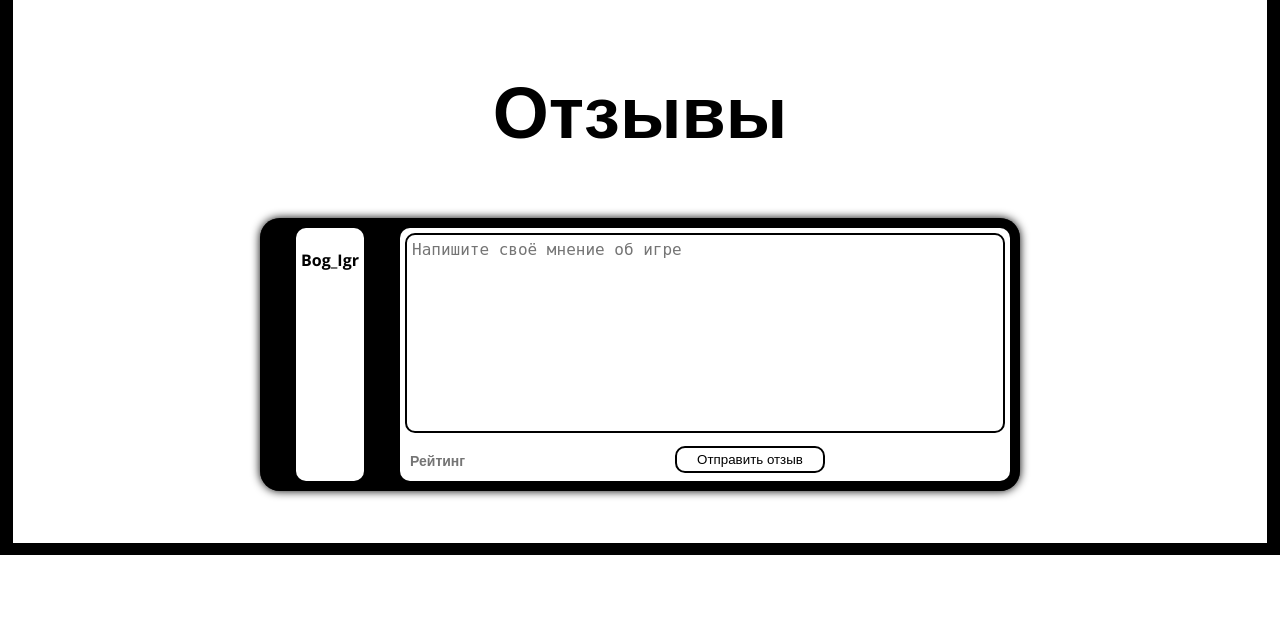
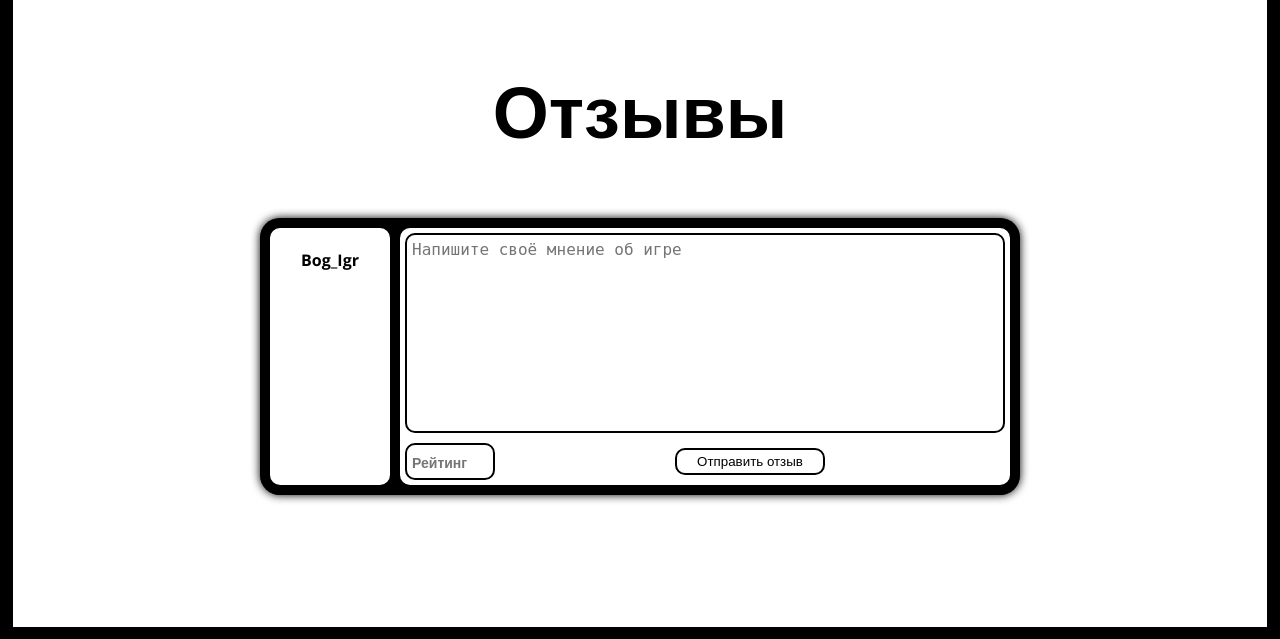
Before and after one commit to Ertshaker/TOPGame-SVOslav, a Django app: page /game/10 in a window 1280 px wide. Shown: the part 663-1302 px from the top of the page. Before the commit the page ends 1218 px from the top, so only its background shows below. Run offline with Django 5.2, Linux system fonts and the light colour scheme; a user stored in the database is signed in; data comes from the database, SQL or seed files in the repository; both versions use the stored data as it was after the commit.

Commit message:
ПОЧТИ ФИНАЛ

```diff
--- a/Site/forms.py
+++ b/Site/forms.py
@@ -64,4 +64,4 @@ class AddReviewForm(forms.Form):
     text = forms.CharField(label='Отзыв', required=True, widget=forms.Textarea(
         attrs={'type': 'text', 'class': 'text-input', 'placeholder': 'Напишите своё мнение об игре'}))
     rate = forms.FloatField(label='Оценка', required=True, widget=forms.NumberInput(
-        attrs={'type': 'number', 'class': 'rating-input', 'placeholder': 'Рейтинг'}), validators=[check_review_rate])
+        attrs={'type': 'number', 'class': 'rating-input', 'placeholder': 'Рейтинг', 'max': '10', 'min': '0'}), validators=[check_review_rate])
--- a/Site/static/css/game_styles.css
+++ b/Site/static/css/game_styles.css
@@ -75,7 +75,7 @@ body > * {
     justify-content: center;
 }
 
-.own-review {
+.review {
     display: grid;
     grid-template-columns: 120px 1fr;
     border-radius: 20px;
@@ -86,10 +86,14 @@ body > * {
     box-shadow: 0 0 10px 0 black inset, 0 0 10px 0 black;
 }
 
-.own-review > * {
+.review > * {
     background: white;
     border-radius: 10px;
     padding: 5px;
+}
+
+.user {
+    width: 110px;
 }
 
 .user > p {
@@ -122,7 +126,7 @@ body > * {
     font-size: 16px;
     width: 600px;
     height: 200px;
-    word-break: break-all;
+    text-align: justify;
     overflow-y: auto;
     resize: none;
     border-radius: 10px;
@@ -133,28 +137,39 @@ body > * {
 }
 
 .rating-input {
-    border: 0;
+    border: 2px solid black;
     width: 90px;
     padding: 5px 5px;
     font-size: 20px;
     font-weight: bold;
     grid-column: 1;
+    border-radius: 10px;
 }
 
 .rating-input::placeholder {
     font-size: 14px;
 }
 
-.add-review-button {
+.add-review-button, select {
     align-self: center;
     width: 150px;
     background: white;
     border-radius: 10px;
     padding: 4px 0;
     border: 2px solid black;
+    cursor: pointer;
 }
 
 .add-review-button:hover {
-    background: rgba(255,255,255, 0.1);
-    transition: 0.2s ease;
+    background: rgba(255, 255, 255, 0.2);
+    transition: background 0.3s ease;
 }
+
+.other-reviews {
+    margin-top: 80px;
+    display: flex;
+    flex-direction: row;
+    flex-wrap: wrap;
+    justify-content: space-between;
+    gap: 20px;
+}
--- a/Site/static/css/index_styles.css
+++ b/Site/static/css/index_styles.css
@@ -56,7 +56,7 @@ body > * {
     display: flex;
     flex-wrap: wrap;
     flex-grow: 0;
-    gap: 50px 20px;
+    gap: 50px 0;
     justify-content: flex-start;
 }
 
--- a/templates/game.html
+++ b/templates/game.html
@@ -60,8 +60,11 @@
         </div>
     </div>
     <h2 style="text-align: center; font-size: 72px">Отзывы</h2>
+    {% if own_review %}
+        <h2 style="text-align: center; font-size: 32px">Ваш отзыв</h2>
+    {% endif %}
     <div class="reviews">
-        <div class="own-review">
+        <div class="review">
             <div class="user">
                 {% if request.user.avatar %}
                     <img src="{{ request.user.avatar.url }}">
@@ -78,21 +81,32 @@
             {% else %}
                 <label>
                     <textarea readonly class="text-input">{{ own_review.text }}</textarea>
-                <p style="margin-top: 0" class="rating-input">
+                    <p style="margin-top: 0; border: 0" class="rating-input">
                         {{ own_review.rate }}
                         <img style="width: 20px; height: 20px" src="{% static 'img/index/star-icon.svg' %}">
                     </p>
                 </label>
             {% endif %}
         </div>
-
-        <!--div class="other-reviews">
-            Отзывы
+    </div>
+    <div class="other-reviews">
         {% for review in ratings %}
-            {{review.text}}
-            {{review.rate}}
+            <div class="review">
+                <div class="user">
+                    {% if review.user.avatar %}
+                        <img src="{{ review.user.avatar.url }}">
+                    {% endif %}
+                    <p>{{ review.user.username }}</p>
+                </div>
+                <label>
+                    <textarea readonly class="text-input">{{ review.text }}</textarea>
+                    <p style="margin-top: 0; border-color: white" class="rating-input">
+                        {{ review.rate }}
+                        <img style="width: 20px; height: 20px" src="{% static 'img/index/star-icon.svg' %}">
+                    </p>
+                </label>
+            </div>
         {% endfor %}
-        </div-->
     </div>
 </div>
 </body>
```
Also changed, not shown: db.sqlite3. Lines whose indentation alone changed are shown as unchanged.
